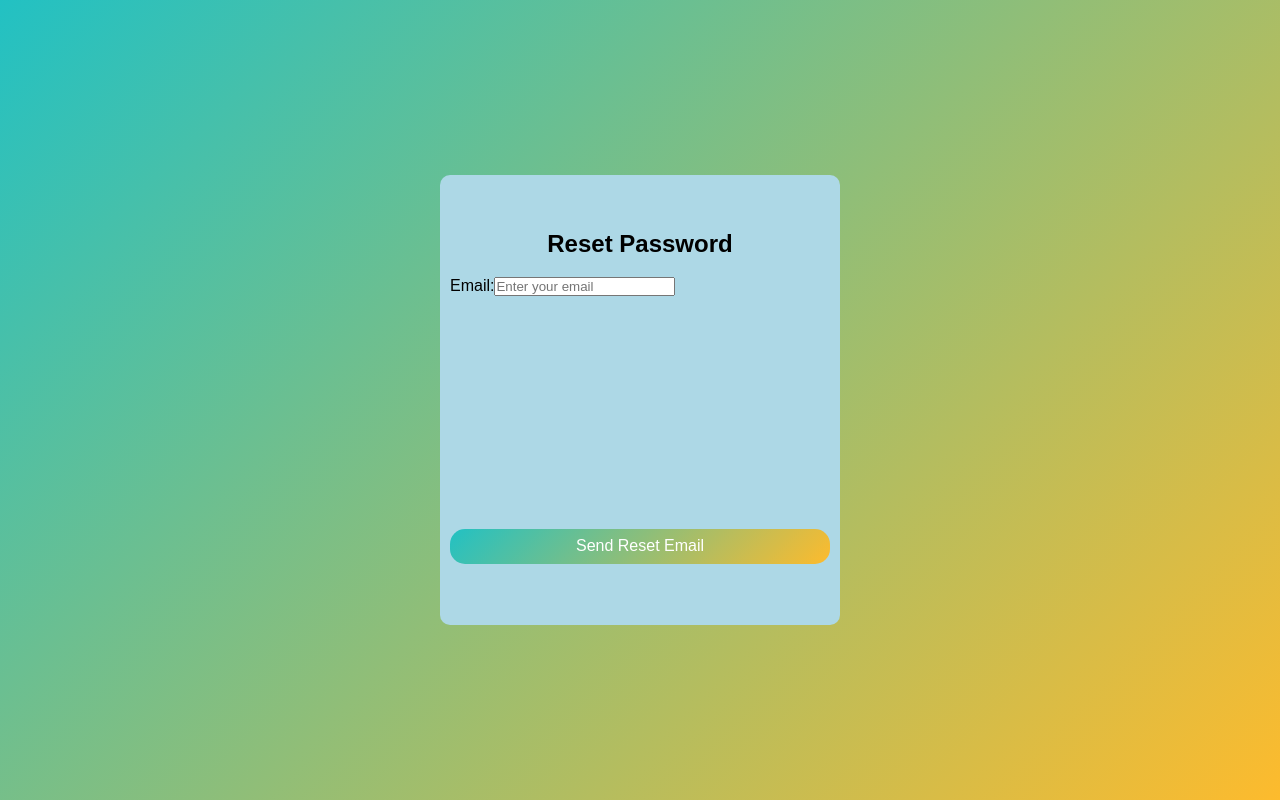
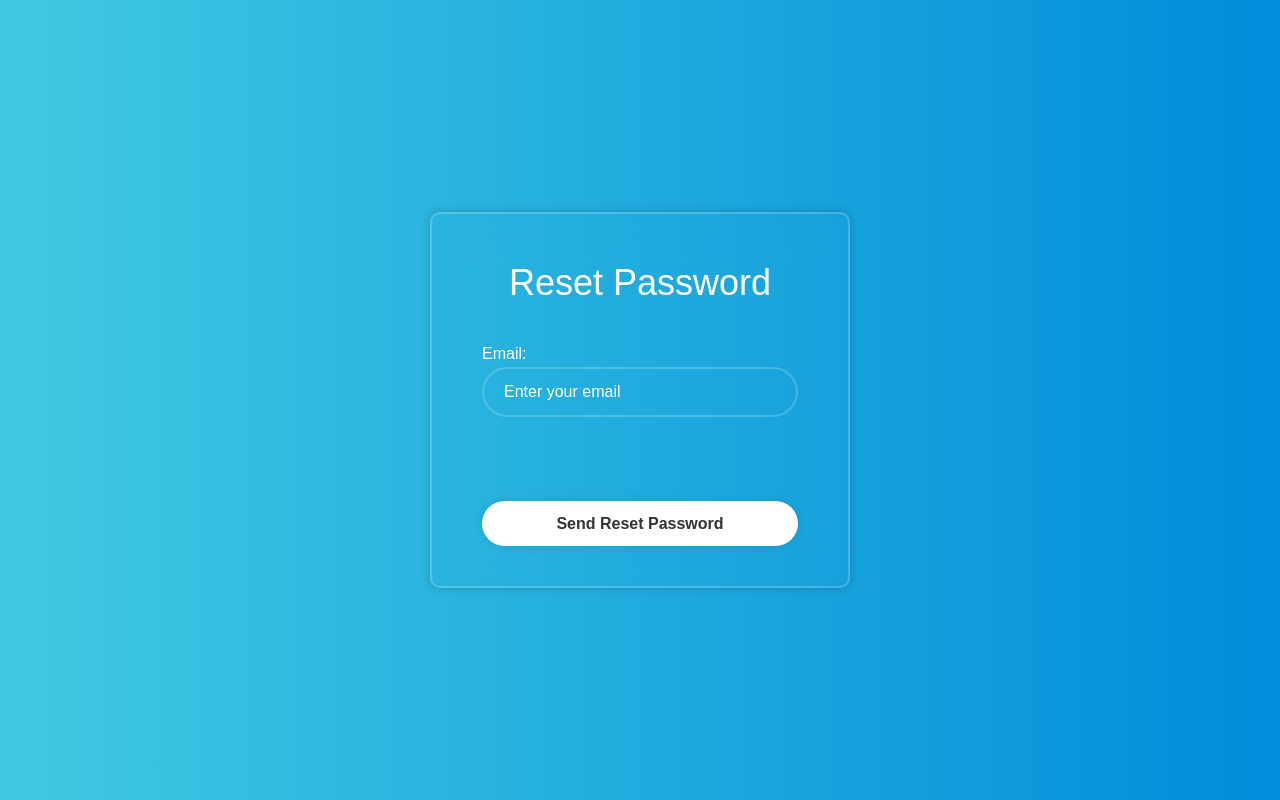
Before and after one commit to ThangNguyen1302/firebase, a React (Create React App) app: page /password-reset in a window 1280 px wide. Built offline with nearby package versions, Linux system fonts and the light colour scheme; no server answers.

Commit message:
fix doctor profile

```diff
--- a/src/pages/Auth/ChangePassword.scss
+++ b/src/pages/Auth/ChangePassword.scss
@@ -1,6 +1,6 @@
 .change-password-background {
-    background: #a4508b;
-    background: linear-gradient(90deg, #a4508b 0%, #5f0a87 100%);
+    background: #008DDA;
+    background: linear-gradient(90deg, #41C9E2 0%, #008DDA 100%);
     display: flex;
     align-items: center;
     justify-content: center;
@@ -61,7 +61,7 @@
             font-weight: 600;
 
             &:hover {
-                background-color: darken(rgba(200, 120, 200, 0.8), 10%);
+                background-color: darken(rgb(172, 226, 225), 10%);
             }
         }
     }
--- a/src/pages/Auth/PasswordReset.js
+++ b/src/pages/Auth/PasswordReset.js
@@ -54,7 +54,7 @@ const PasswordReset = () => {
                         />
                     </div>
                     <div className="col-12">
-                        <button class="button-change-password" onClick={handleSubmit}>Send Reset Email</button>
+                        <button class="button-change-password" onClick={handleSubmit}>Send Reset Password</button>
                     </div>
                 </div>
             </div>
--- a/src/pages/Auth/PasswordReset.scss
+++ b/src/pages/Auth/PasswordReset.scss
@@ -1,46 +1,72 @@
 .password-reset-background {
-    background: linear-gradient(135deg, rgba(34, 193, 195, 1) 0%, rgba(253, 187, 45, 1) 100%);
+    background: #008DDA;
+    background: linear-gradient(90deg, #41C9E2 0%, #008DDA 100%);
+    display: flex;
+    align-items: center;
+    justify-content: center;
     height: 100vh;
 
     .password-reset-container {
-        width: 400px;
-        height: 100%;
-        margin: 0 auto;
-        background-color: lightblue;
+        width: 420px;
+        background: transparent;
+        border: 2px solid rgba(255, 255, 255, 0.2);
+        backdrop-filter: blur(20px);
+        box-shadow: 0 0 10px rgba(0, 0, 0, 0.2);
+        color: #fff;
         border-radius: 10px;
-        margin: auto;
-        top: 0;
-        bottom: 0;
-        left: 0;
-        right: 0;
-        height: 450px;
-        position: absolute;
+        padding: 30px 40px;
 
         .password-reset-content {
             padding: 10px;
 
             .text-change-password {
+                font-size: 36px;
                 text-align: center;
-                font-weight: 600;
-                font-size: 24px;
-                padding-top: 40px;
+                color: #ffffff;
             }
 
             .password-reset-input {
-                margin: 10px 0;
+                position: relative;
+                width: 100%;
+                height: 50px;
+                margin: 30px 0;
 
+                input {
+                    width: 100%;
+                    height: 100%;
+                    background: transparent;
+                    border: none;
+                    outline: none;
+                    border: 2px solid rgba(255, 255, 255, 0.2);
+                    border-radius: 40px;
+                    font-size: 16px;
+                    color: #fff;
+                    padding: 20px 45px 20px 20px;
+
+                    &::placeholder {
+                        color: #fff;
+                        opacity: 1;
+                    }
+                }
             }
 
             .button-change-password {
+                margin-top: 5rem;
                 width: 100%;
-                margin: 220px 0;
-                height: 35px;
-                border-radius: 15px;
+                height: 45px;
+                background: #fff;
+                border: none;
                 outline: none;
-                border: none;
+                border-radius: 40px;
+                box-shadow: 0 0 10px rgba(0, 0, 0, 0.1);
+                cursor: pointer;
                 font-size: 16px;
-                color: white;
-                background: linear-gradient(135deg, rgba(34, 193, 195, 1) 0%, rgba(253, 187, 45, 1) 100%);
+                color: #333;
+                font-weight: 600;
+
+                &:hover {
+                    background-color: darken(rgb(172, 226, 225), 10%);
+                }
             }
         }
     }
--- a/src/pages/Auth/SignIn.js
+++ b/src/pages/Auth/SignIn.js
@@ -22,12 +22,12 @@ import { Link } from 'react-router-dom';
 import { useHistory } from 'react-router-dom';
 
 const SignIn = () => {
-    const [username, setUsername] = useState('');
+    const [email, setEmail] = useState('');
     const [password, setPassword] = useState('');
     const history = useHistory();
     // const dispatch = useDispatch();
-    const handleOnChangeUsername = (event) => {
-        setUsername(event.target.value);
+    const handleOnChangeEmail = (event) => {
+        setEmail(event.target.value);
     };
 
     const handleOnChangePassword = (event) => {
@@ -36,7 +36,7 @@ const SignIn = () => {
 
     const handleSignIn = async () => {
         try {
-            const userCredential = await signInWithEmailAndPassword(auth, username, password);
+            const userCredential = await signInWithEmailAndPassword(auth, email, password);
             const userId = userCredential.user.uid;
             const role = ['admin', 'users', 'doctor']
             //Lấy thông in vai trò từ Firestore
@@ -73,9 +73,9 @@ const SignIn = () => {
                         <input
                             type="text"
                             className="form-control"
-                            placeholder="Username"
-                            value={username}
-                            onChange={handleOnChangeUsername}
+                            placeholder="Email"
+                            value={email}
+                            onChange={handleOnChangeEmail}
                         />
                         <i class='bx bxs-user'></i>
                     </div>
--- a/src/pages/Auth/SignUp.js
+++ b/src/pages/Auth/SignUp.js
@@ -116,7 +116,7 @@ const SignUp = () => {
                 //     lastname: lastname,
                 // });
                 // console.log("Document written with ID: ", docRef.id);
-                const userRef = doc(db, "doctor", userCredential.user.uid); // Lấy uid làm ID document
+                const userRef = doc(db, "users", userCredential.user.uid); // Lấy uid làm ID document
                 await setDoc(userRef, {
                     uid: userCredential.user.uid,
                     appointments: [],
--- a/src/pages/Doctor/Doctor.css
+++ b/src/pages/Doctor/Doctor.css
@@ -153,7 +153,7 @@ body {
     z-index: 999;
      width: 70%;  /* Điều chỉnh chiều rộng của form */
     max-width: 700px; /* Giới hạn chiều rộng tối đa */
-    height: 70%; /* Điều chỉnh chiều cao của form */
+    height: 85%; /* Điều chỉnh chiều cao của form */
     max-height: 700px; /* Giới hạn chiều cao tối đa */
     overflow-y: auto; /* Hiển thị thanh cuộn nếu nội dung quá dài */
   }
@@ -187,11 +187,20 @@ body {
     box-sizing: border-box;
   }
 
+  .doctor .modal select {
+    width: calc(100% - 20px);
+    padding: 10px;
+    margin-bottom: 10px;
+    border: 1px solid #ccc;
+    border-radius: 5px;
+    box-sizing: border-box;
+  }
+
 
   .doctor .modal button {
     width: 100%;
     padding: 10px;
-    background-color: #4caf50;
+    background-color: #008DDA ;
     color: white;
     border: none;
     border-radius: 5px;
@@ -199,7 +208,7 @@ body {
   }
 
   .doctor .modal button:hover {
-    background-color: #45a049;
+    background-color: #41C9E2;
   }
 
   .doctor .close {
--- a/src/pages/Doctor/components/DoctorProfile.js
+++ b/src/pages/Doctor/components/DoctorProfile.js
@@ -14,8 +14,10 @@ function Profile() {
   const { currentUser } = useAuthValue();
   const [userProfile, setUserProfile] = useState(null);
   const [editingProfile, setEditingProfile] = useState(false);
+
   const [editedProfile, setEditedProfile] = useState({
     name: '',
+    gender: '',
     birth: '',
     major: '',
     email: ''
@@ -40,6 +42,7 @@ function Profile() {
   const handleInputChange = (e) => {
     setEditedProfile({ ...editedProfile, [e.target.name]: e.target.value });
   };
+
 
   const handleCloseForm = () => {
     setEditingProfile(false);
@@ -89,6 +92,20 @@ function Profile() {
                       />
                     </div>
                     <div className="form-group">
+                      <label htmlFor="gender">Gender:</label>
+                      <select
+                        id="gender"
+                        name="gender"
+                        placeholder="Gender"
+                        value={editedProfile.gender}
+                        onChange={handleInputChange}
+                      >
+                        <option value="">-- Select gender --</option>
+                        <option value="male">Male</option>
+                        <option value="female">Female</option>
+                      </select>
+                    </div>
+                    <div className="form-group">
                       <label htmlFor="birth">Birth:</label>
                       <input
                         id="birth"
@@ -120,6 +137,7 @@ function Profile() {
               <div className='in4'>
                   <p>Email: </p>
                   <p>Name: </p>
+                  <p>Gender: </p>
                   <p>Birth: </p>
                   <p>Majoring: </p>
               </div>
@@ -127,6 +145,7 @@ function Profile() {
                 <div className='infor'>
                   <p> {userProfile.email}</p>
                   <p> {userProfile.name}</p>
+                  <p> {userProfile.gender}</p>
                   <p> {userProfile.birth}</p>
                   <p> {userProfile.major}</p>
                 </div>
```
